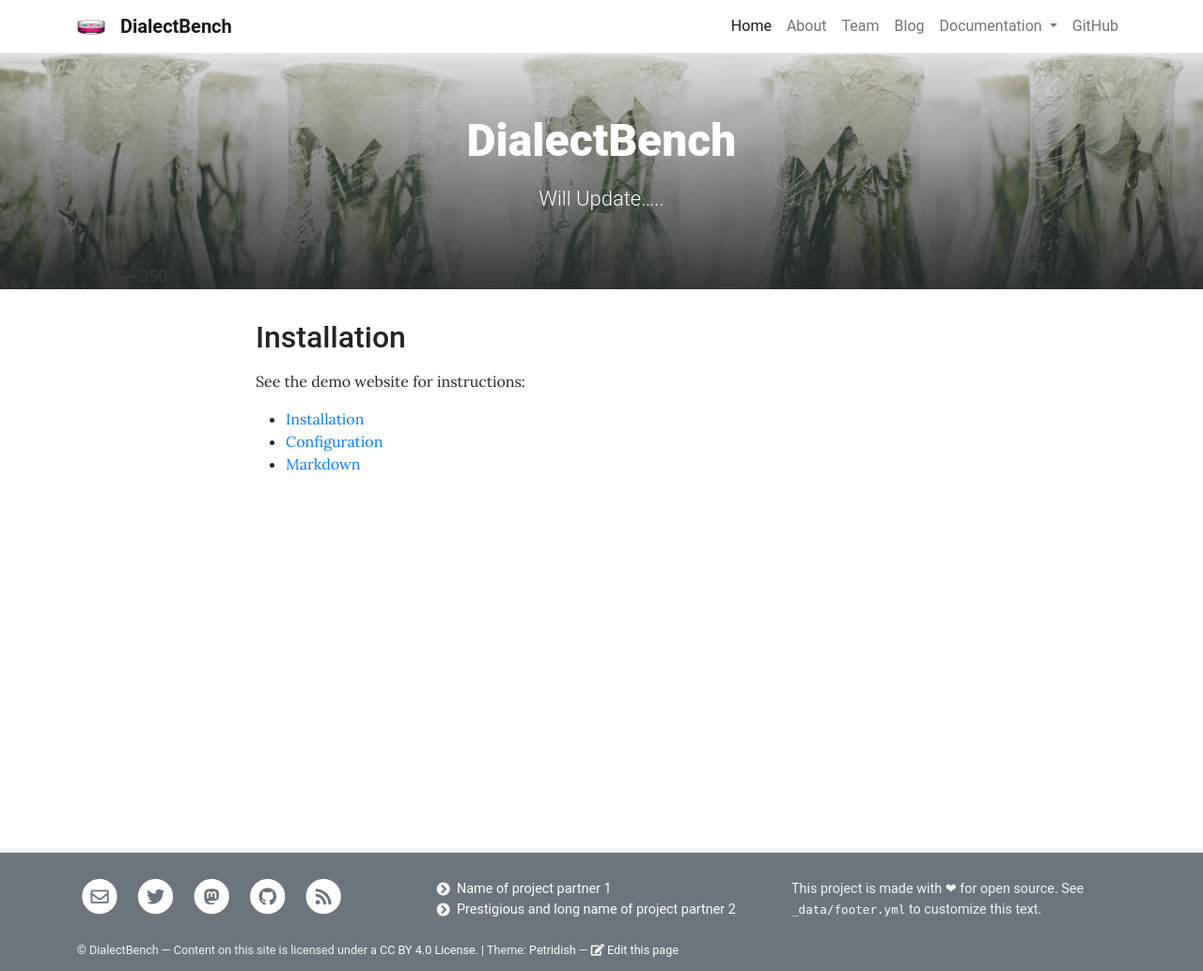
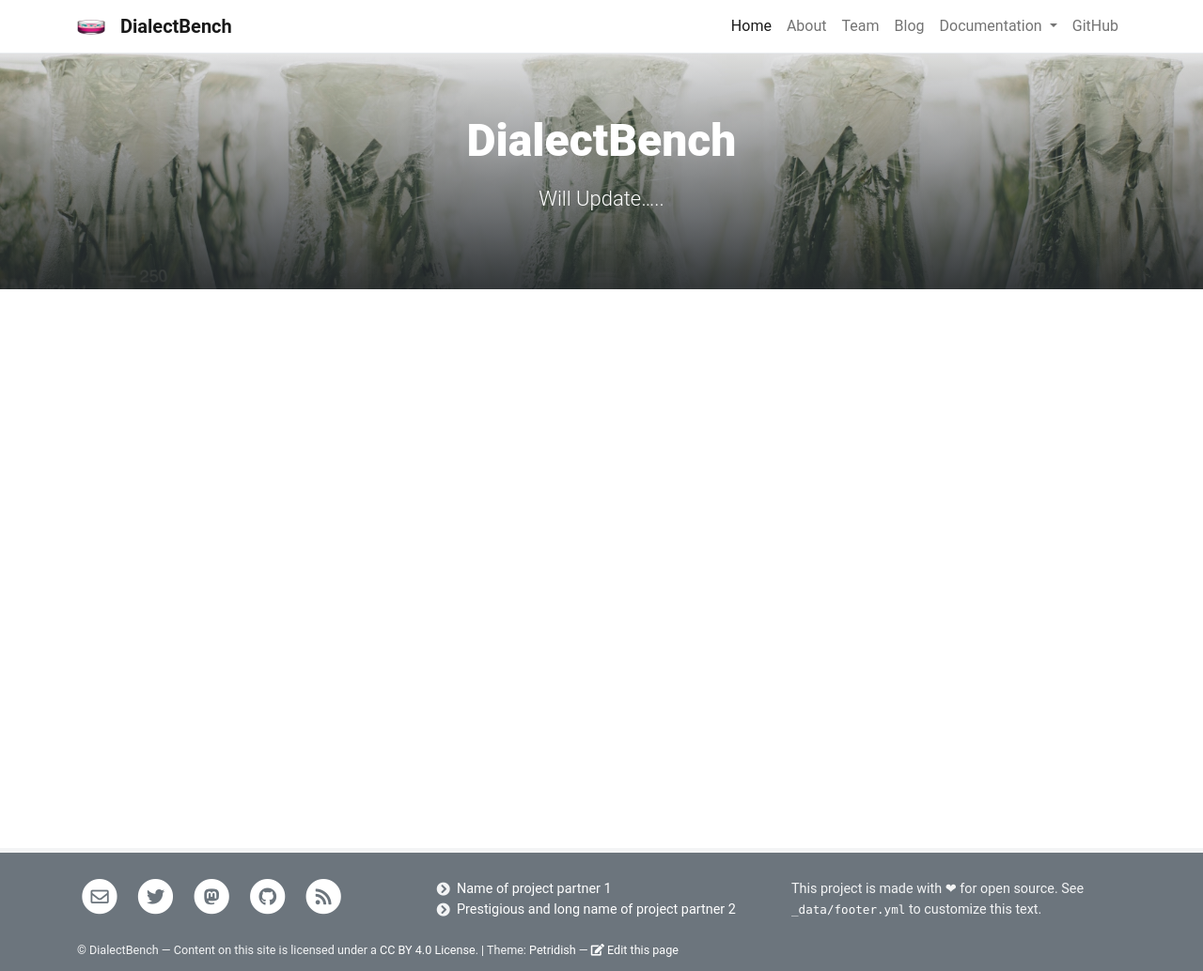
Before and after one commit to ffaisal93/DialectBench.io, a Jekyll site: the page built from pages/home.md, in a window 1280 px wide. Shown: the whole page at 94% size. Built offline with Jekyll 4.4.1, drawn with Linux system fonts in a browser that asks for light colours.

Commit message:
Update home.md

```diff
--- a/pages/home.md
+++ b/pages/home.md
@@ -5,13 +5,3 @@ description: Will Update.....
 background: /assets/theme/images/chuttersnap-146799-unsplash.jpg
 permalink: /
 ---
-
-
-
-## Installation
-
-See the demo website for instructions:
-
-- [Installation]({{ '/docs/installation/' | relative_url }})
-- [Configuration]({{ '/docs/configuration/' | relative_url }})
-- [Markdown]({{ '/docs/markdown/' | relative_url }})
```
